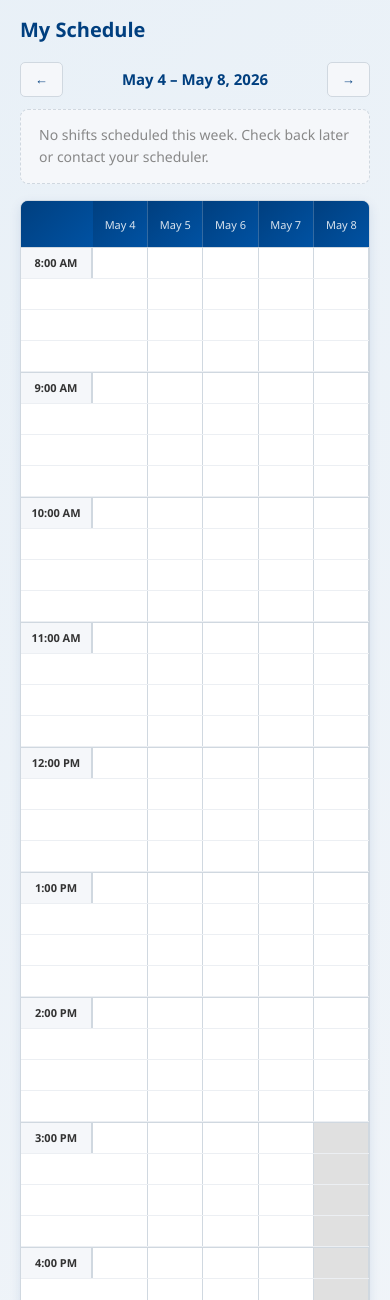
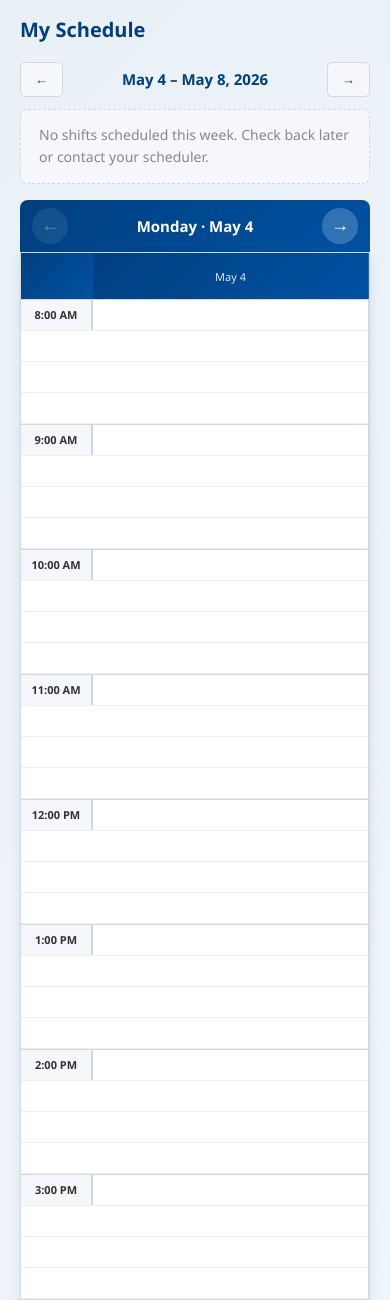
Before and after one commit to GravesSoftwareDev/ARC---Scheduling-App, a Django app: page / in a window 390 px wide. Shown: the part 194-1494 px from the top of the page. Run offline with Django 5.2, Linux system fonts and the light colour scheme; a user stored in the database is signed in; data comes from the database, SQL or seed files in the repository; data that the repository does not hold is empty.

Commit message:
Updated mobile view

```diff
--- a/scheduling_app/account/static/account/css/styles.css
+++ b/scheduling_app/account/static/account/css/styles.css
@@ -604,6 +604,83 @@ a:hover {
     }
 }
 
+/* Mobile day navigator */
+.mobile-day-nav {
+    display: none;
+    align-items: center;
+    justify-content: space-between;
+    background: linear-gradient(135deg, var(--primary-color) 0%, var(--primary-light) 100%);
+    color: white;
+    border-radius: 8px 8px 0 0;
+    padding: 8px 12px;
+}
+
+.day-nav-btn {
+    background: rgba(255, 255, 255, 0.2);
+    border: none;
+    color: white;
+    font-size: 18px;
+    width: 36px;
+    height: 36px;
+    border-radius: 50%;
+    cursor: pointer;
+    display: flex;
+    align-items: center;
+    justify-content: center;
+    transition: background 0.2s;
+    flex-shrink: 0;
+}
+
+.day-nav-btn:hover:not(:disabled) {
+    background: rgba(255, 255, 255, 0.35);
+}
+
+.day-nav-btn:disabled {
+    opacity: 0.4;
+    cursor: default;
+}
+
+.day-nav-label {
+    font-weight: 600;
+    font-size: 15px;
+    text-align: center;
+}
+
+@media (max-width: 625px) {
+    .mobile-day-nav {
+        display: flex;
+    }
+
+    .mobile-day-nav + .hourly-calendar {
+        border-radius: 0 0 8px 8px;
+    }
+
+    .schedule-calendar[data-active-day] .calendar-header,
+    .schedule-calendar[data-active-day] .calendar-row {
+        grid-template-columns: 72px 1fr !important;
+    }
+
+    .schedule-calendar[data-active-day] .calendar-header .day-header,
+    .schedule-calendar[data-active-day] .calendar-row .hour-cell {
+        display: none;
+    }
+
+    .schedule-calendar[data-active-day="0"] .calendar-header .day-header:nth-child(2),
+    .schedule-calendar[data-active-day="0"] .calendar-row .hour-cell:nth-child(2) { display: block; }
+
+    .schedule-calendar[data-active-day="1"] .calendar-header .day-header:nth-child(3),
+    .schedule-calendar[data-active-day="1"] .calendar-row .hour-cell:nth-child(3) { display: block; }
+
+    .schedule-calendar[data-active-day="2"] .calendar-header .day-header:nth-child(4),
+    .schedule-calendar[data-active-day="2"] .calendar-row .hour-cell:nth-child(4) { display: block; }
+
+    .schedule-calendar[data-active-day="3"] .calendar-header .day-header:nth-child(5),
+    .schedule-calendar[data-active-day="3"] .calendar-row .hour-cell:nth-child(5) { display: block; }
+
+    .schedule-calendar[data-active-day="4"] .calendar-header .day-header:nth-child(6),
+    .schedule-calendar[data-active-day="4"] .calendar-row .hour-cell:nth-child(6) { display: block; }
+}
+
 
 /* Registration & Admin Forms */
 .registration-container {
--- a/scheduling_app/dashboard/templates/dashboard/dashboard.html
+++ b/scheduling_app/dashboard/templates/dashboard/dashboard.html
@@ -105,7 +105,13 @@
       </div>
       {% endif %}
 
-      <div class="hourly-calendar schedule-calendar">
+      <div class="mobile-day-nav" id="mobile-day-nav">
+        <button class="day-nav-btn" id="day-nav-prev" aria-label="Previous day">&#8592;</button>
+        <span class="day-nav-label" id="day-nav-label"></span>
+        <button class="day-nav-btn" id="day-nav-next" aria-label="Next day">&#8594;</button>
+      </div>
+
+      <div class="hourly-calendar schedule-calendar" id="schedule-calendar">
         <div class="calendar-header" style="grid-template-columns: 72px repeat(5, 1fr);">
           <div class="hour-column"></div>
           {% for day in days_display %}
@@ -151,4 +157,59 @@
     </div>
   </div>
 </div>
+
+<script>
+(function () {
+  var cal = document.getElementById('schedule-calendar');
+  if (!cal) return;
+
+  var labelEl = document.getElementById('day-nav-label');
+  var prevBtn = document.getElementById('day-nav-prev');
+  var nextBtn = document.getElementById('day-nav-next');
+  var dayHeaders = cal.querySelectorAll('.calendar-header .day-header');
+  var numDays = dayHeaders.length;
+  var mq = window.matchMedia('(max-width: 625px)');
+
+  var todayIdx = 0;
+  dayHeaders.forEach(function (h, i) {
+    if (h.classList.contains('day-header-today')) todayIdx = i;
+  });
+  var activeDay = todayIdx;
+
+  function updateLabel() {
+    var h = dayHeaders[activeDay];
+    var full = h.querySelector('.day-full') ? h.querySelector('.day-full').textContent.trim() : '';
+    var date = h.querySelector('.day-date-num') ? h.querySelector('.day-date-num').textContent.trim() : '';
+    labelEl.textContent = full + (date ? ' · ' + date : '');
+    prevBtn.disabled = activeDay === 0;
+    nextBtn.disabled = activeDay === numDays - 1;
+  }
+
+  function setDay(idx) {
+    activeDay = idx;
+    cal.dataset.activeDay = idx;
+    updateLabel();
+  }
+
+  function applyBreakpoint() {
+    if (mq.matches) {
+      setDay(activeDay);
+    } else {
+      delete cal.dataset.activeDay;
+    }
+    updateLabel();
+  }
+
+  prevBtn.addEventListener('click', function () {
+    if (activeDay > 0) setDay(activeDay - 1);
+  });
+
+  nextBtn.addEventListener('click', function () {
+    if (activeDay < numDays - 1) setDay(activeDay + 1);
+  });
+
+  mq.addEventListener('change', applyBreakpoint);
+  applyBreakpoint();
+}());
+</script>
 {% endblock %}
```
